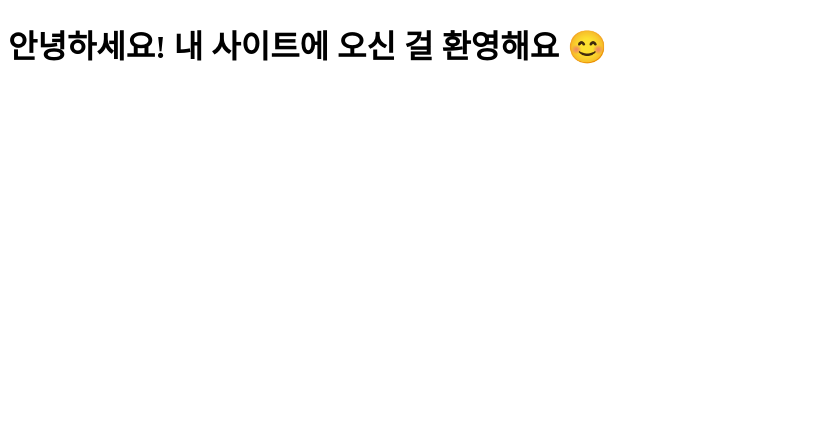
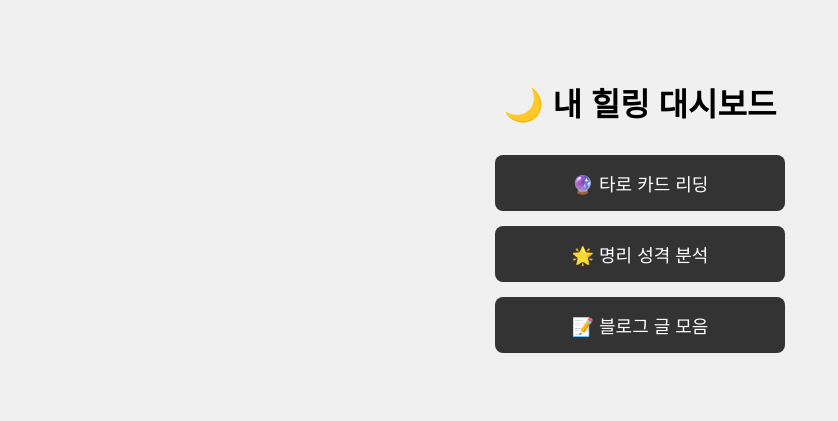
Before and after one commit to Ahrigatto7/my-dashboard-site, a plain HTML site: page my-dashbord-site.html in a window 1280 px wide. Shown: the whole page, without its empty margins (0-838 px from the left). Drawn offline with Linux system fonts and the light colour scheme.

Commit message:
Update my-dashbord-site.html

```diff
--- a/my-dashbord-site.html
+++ b/my-dashbord-site.html
@@ -1,7 +1,42 @@
 <!DOCTYPE html>
-<html>
-  <head><title>내 첫 사이트</title></head>
-  <body>
-    <h1>안녕하세요! 내 사이트에 오신 걸 환영해요 😊</h1>
-  </body>
+<html lang="ko">
+<head>
+  <meta charset="UTF-8">
+  <title>내 힐링 대시보드</title>
+  <style>
+    body {
+      font-family: 'Arial', sans-serif;
+      background-color: #f0f0f0;
+      text-align: center;
+      padding: 50px;
+    }
+    h1 {
+      font-size: 2em;
+      margin-bottom: 30px;
+    }
+    .menu a {
+      display: block;
+      background: #333;
+      color: white;
+      padding: 15px;
+      margin: 15px auto;
+      width: 260px;
+      border-radius: 8px;
+      text-decoration: none;
+      font-size: 18px;
+      transition: 0.3s;
+    }
+    .menu a:hover {
+      background: #666;
+    }
+  </style>
+</head>
+<body>
+  <h1>🌙 내 힐링 대시보드</h1>
+  <div class="menu">
+    <a href="tarot/index.html">🔮 타로 카드 리딩</a>
+    <a href="myeongri/index.html">🌟 명리 성격 분석</a>
+    <a href="blog/index.html">📝 블로그 글 모음</a>
+  </div>
+</body>
 </html>
```
